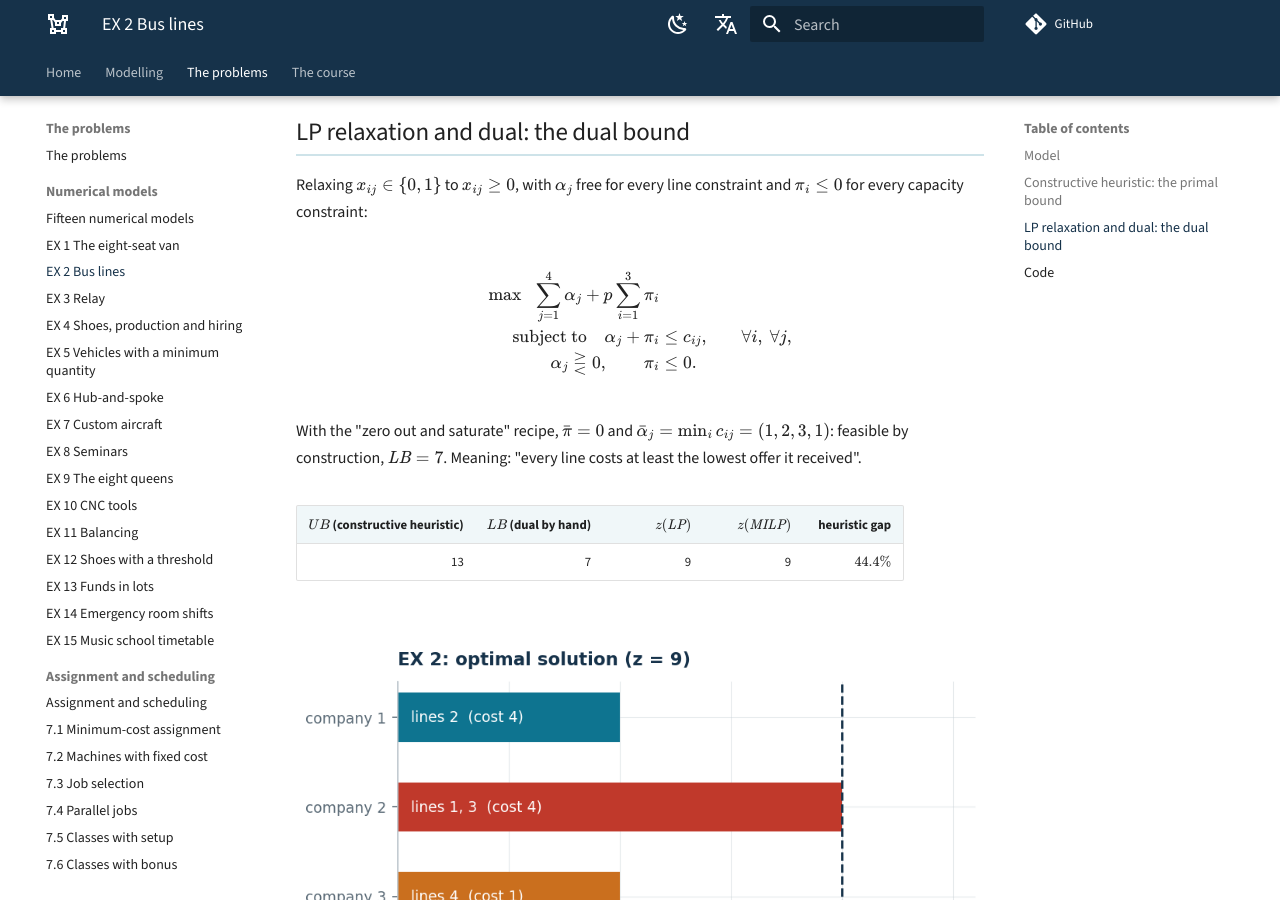
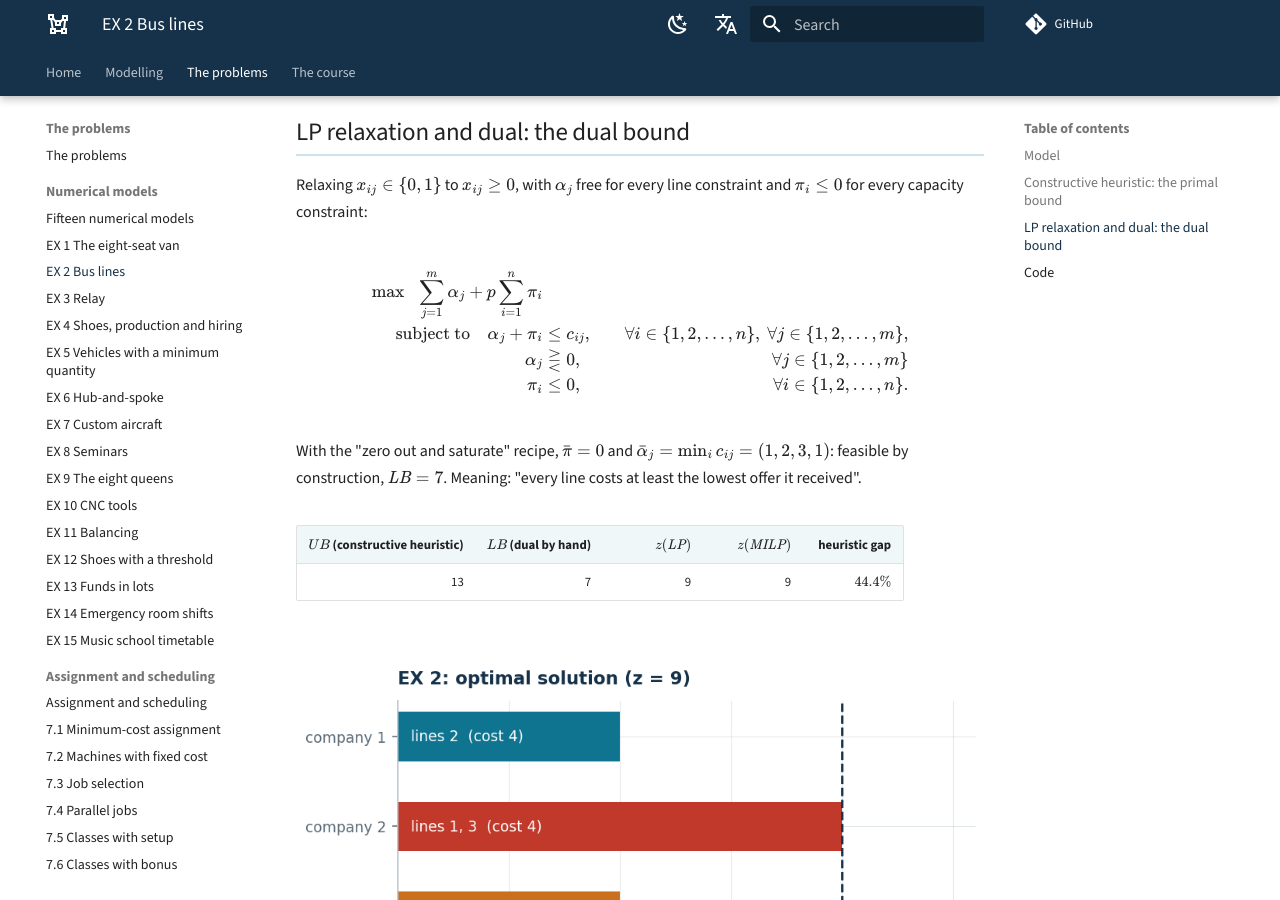
Before and after one commit to fabiofurini/mip-modelling, an MkDocs documentation site: the page built from docs/ex-02.md, in a window 1280 px wide and 900 px high, scrolled down 1864 px. Built offline with MkDocs 1.6.1 and Material for MkDocs 9.7.7, drawn with Linux system fonts in a browser that asks for light colours; comment, search, counter and statistics services are not loaded.

Commit message:
The last mixed models, and the hub index in the dual of EX 6
Systematic scan of notes and site: three mixed models were left on the pages
(the duals of EX 2, EX 6 and EX 10) with the cardinality spelled in digits.
In the dual of EX 6 the constraint index is the one of the hubs, not of the
cities: it now says so, and says it the same way in both languages.

Co-Authored-By: Claude Opus 5 <noreply@anthropic.com>

```diff
--- a/docs/ex-02.md
+++ b/docs/ex-02.md
@@ -81,9 +81,10 @@ line constraint and $\pi_i \le 0$ for every capacity constraint:
 
 $$
 \begin{aligned}
-\max ~~ \sum_{j=1}^{4} \alpha_j + p \sum_{i=1}^{3} \pi_i & & \\
-\text{subject to} \quad \alpha_j + \pi_i &\le c_{ij}, & \forall i,\ \forall j,\\
-\alpha_j \gtreqless 0, \qquad \pi_i &\le 0. &
+\max ~~ \sum_{j=1}^{m} \alpha_j + p \sum_{i=1}^{n} \pi_i & & \\
+\text{subject to} \quad \alpha_j + \pi_i &\le c_{ij}, & \forall i \in \{1, 2, \dots, n\},\ \forall j \in \{1, 2, \dots, m\},\\
+\alpha_j &\gtreqless 0, & \forall j \in \{1, 2, \dots, m\}\\
+\pi_i &\le 0, & \forall i \in \{1, 2, \dots, n\}.
 \end{aligned}
 $$
 
```
Also changed, not shown: docs/ex-06.md (+2 -2 lines), docs/ex-10.md (+4 -3 lines), 1 other file.
